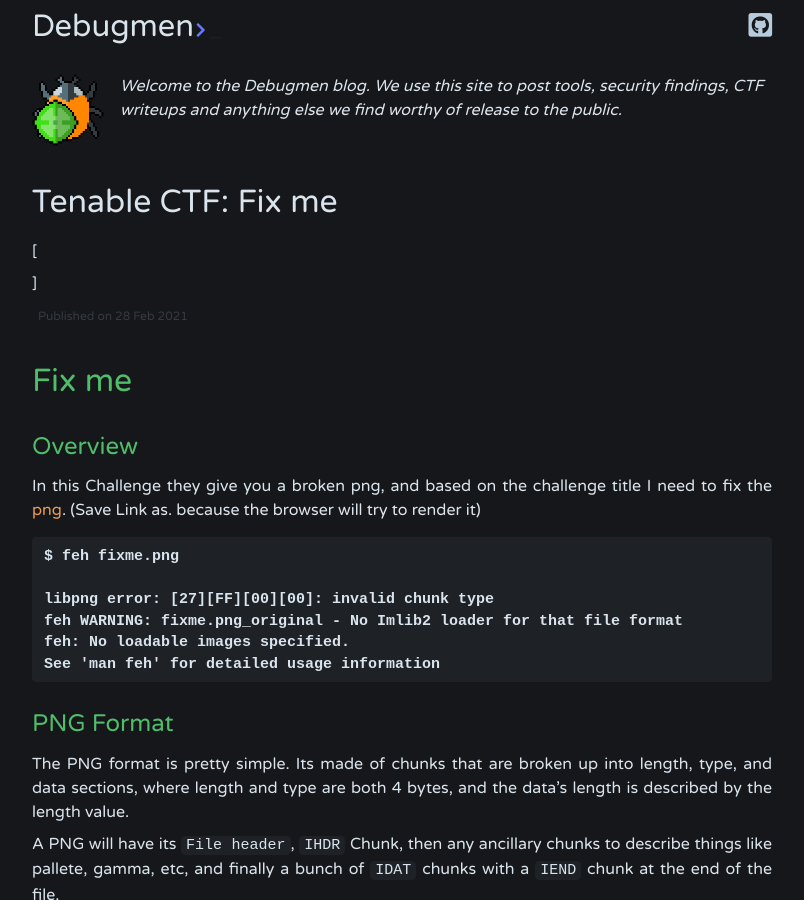
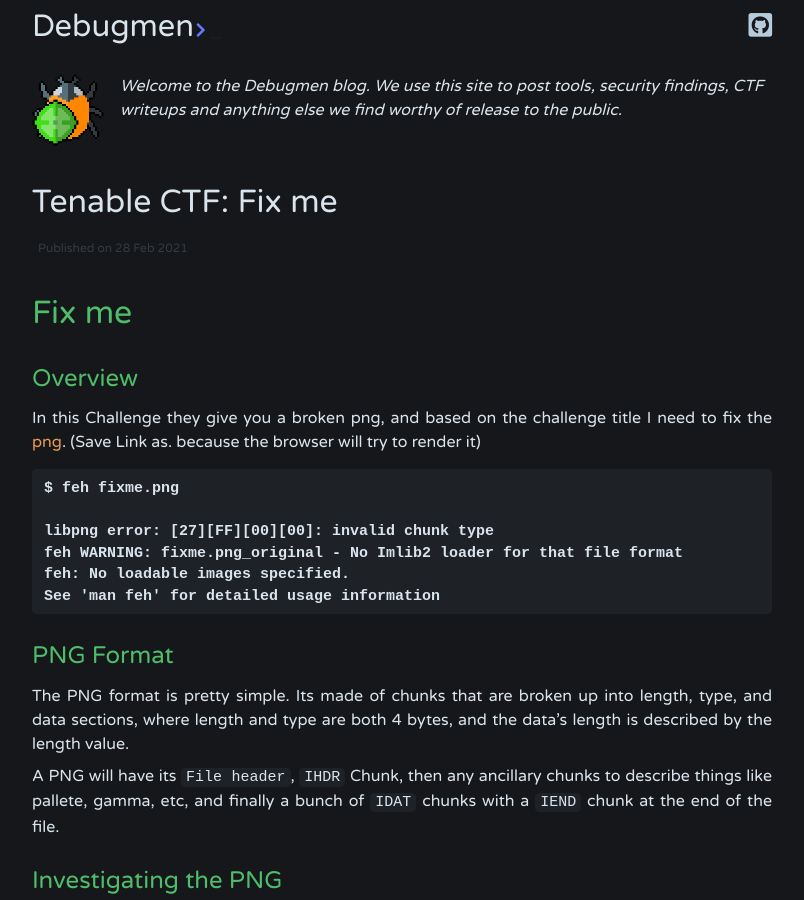
Before and after one commit to debugmen/debugmen.github.io, a Jekyll site: the page built from _posts/2021-02-27-fix-me.md, in a window 1280 px wide and 900 px high. Shown: the whole window, without its empty margins (238-1042 px from the left). Built offline with Jekyll 4.4.1, drawn with Linux system fonts in a browser that asks for light colours.

Commit message:
Fixed post tags

```diff
--- a/_layouts/post.html
+++ b/_layouts/post.html
@@ -6,13 +6,11 @@
 {% endunless %}
 <div class="post">
   <h1 class="post-title">{{ page.title }}</h1>
-  <span>[
-    <div class="post-tags">
+  <div class="post-tags">
       {% for tag in post.tags %}
-        <a class="tag" href="/tag/{{ tag }}/">{{ tag }}</a>
+      <a class="tag" href="/tag/{{ tag }}">{{ tag }}</a>
       {% endfor %}
-    </div>
-  ]</span>
+  </div>
   <div class="post-date">Published on {{ page.date | date_to_string }}</div>
   {% if page.description != null %}
   <div class="post-description">{{ page.description }}</div>
```
